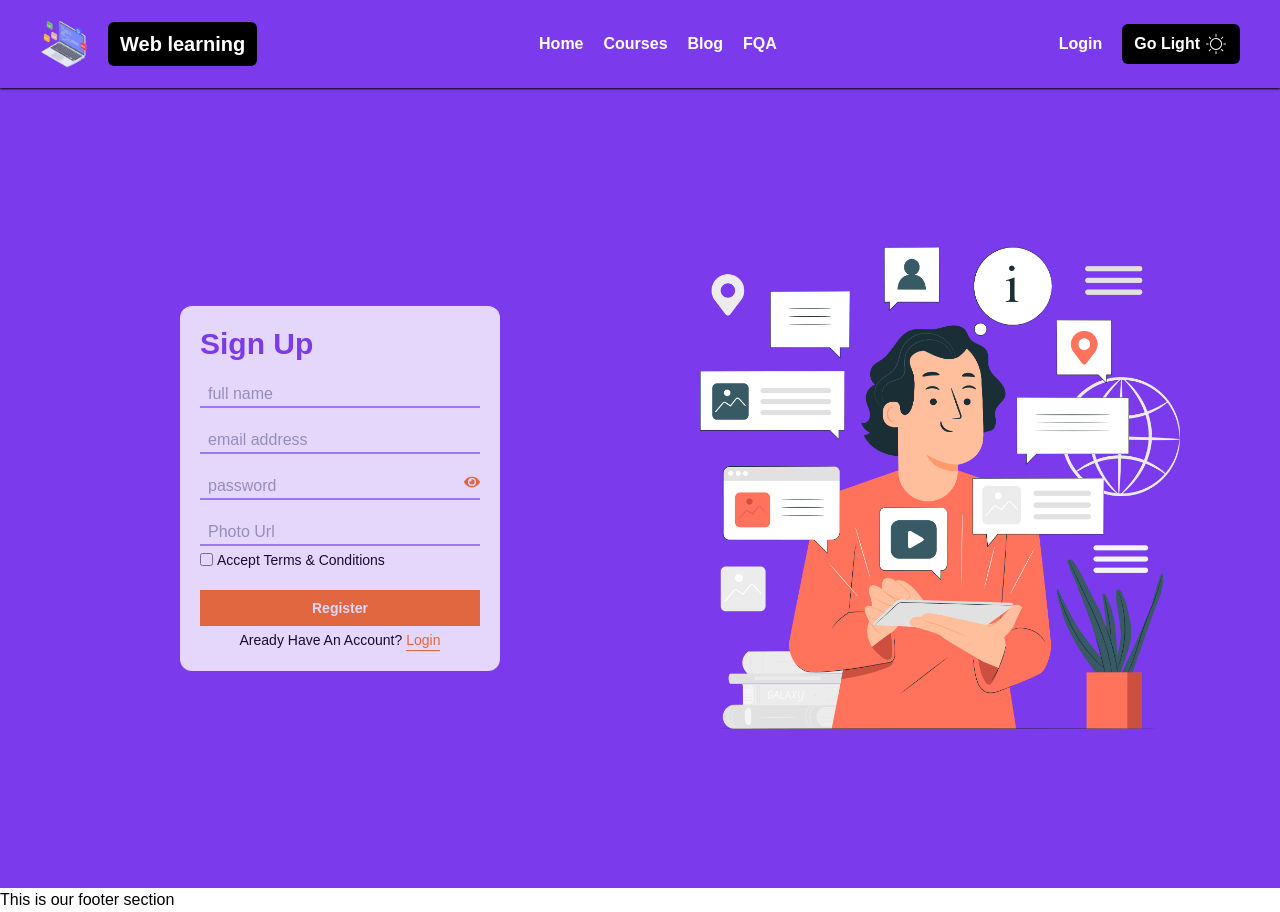
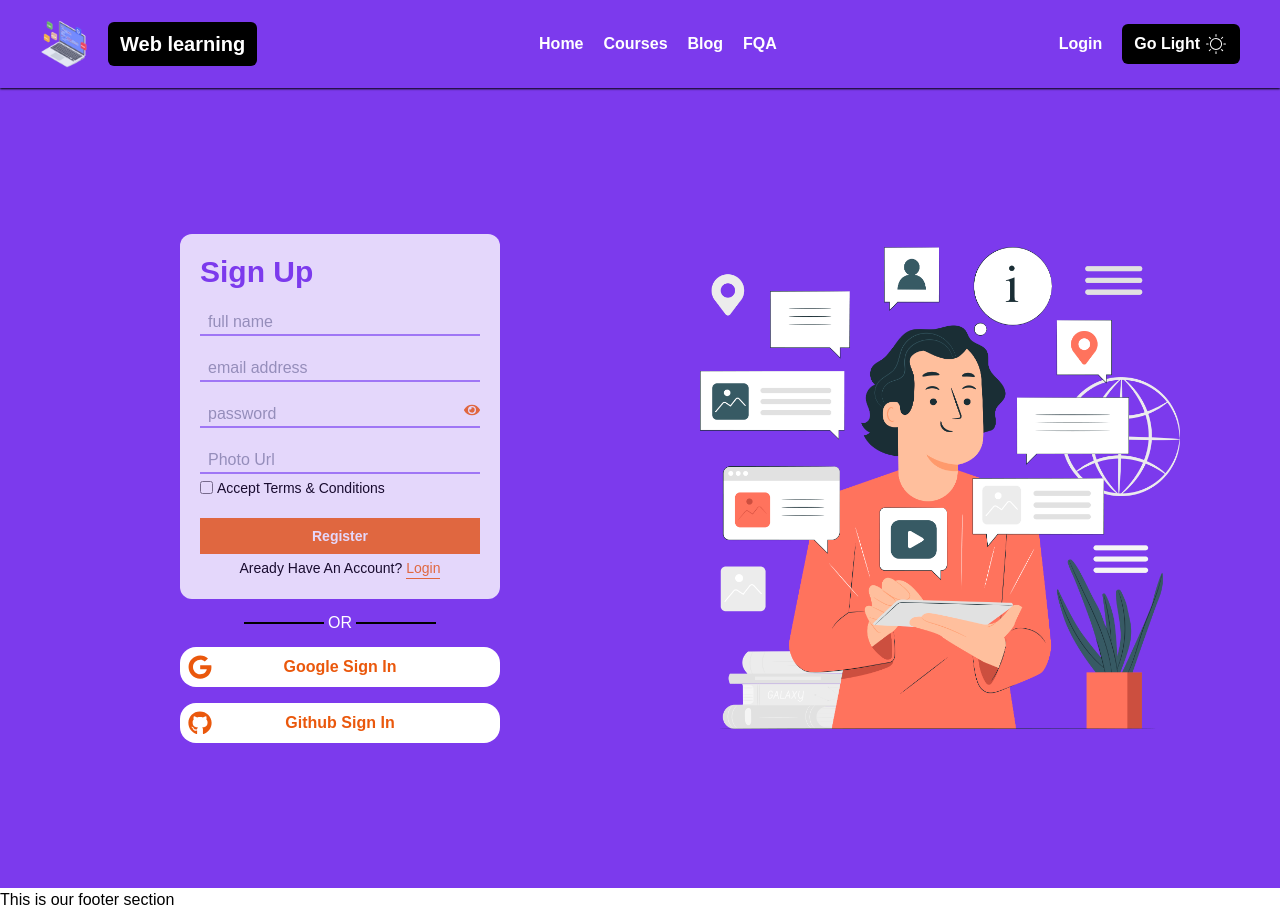
Before and after one commit to mostafizurRahaman/Web-Learning-, a React (Create React App) app: page /register in a window 1280 px wide. Built offline with nearby package versions, Linux system fonts and the light colour scheme; no server answers.

Commit message:
404 error page design

```diff
--- /dev/null
+++ b/src/Pages/Error/Error.js
@@ -0,0 +1,22 @@
+import React from 'react';
+import { Link } from 'react-router-dom';
+import error from '../../Assets/img/error.png'
+const Error = () => {
+   return (
+      <div  className='flex items-center w-full py-5 px-4 md:px-10 bg-violet-600 dark:bg-gray-800 flex-col-reverse md:flex-row justify-between h-auto gap-7 md:gap-0 md:h-screen '>
+      <div className='w-full sm:w-5/6 text-center md:text-start md:w-1/2 text-black'>
+           <h3 className='text-white font-semibold capitalize text-2xl md:text-3xl'>Ohhhhh NO. </h3>
+           <h3 className='text-white  bg-red-600 px-2 py-2 font-bold text-4xl md:text-7xl mt-3 my-5 text-center dark:bg-red-800'>404 Error!!! </h3>
+           <p className='text-white font-medium capitalize text-base md:pr-8'>Your are in wrong route</p>
+           <Link to='/home'>
+           <button className='text-white bg-black font-bold capitalize mt-5 w-40 hover:w-44 py-2 hover:px-5 duration-1000 transition-all  dark:text-black dark:bg-white rounded-md '>back to home </button>
+           </Link>
+      </div>
+      <div className=' sm:w-5/6 md:w-1/2 '>
+           <img src={error} alt="" className='w-4/5 mx-auto'/>
+      </div>
+  </div>
+   );
+};
+
+export default Error;
--- a/src/Pages/Login/Login.js
+++ b/src/Pages/Login/Login.js
@@ -7,7 +7,7 @@ import loginImage from "../../Assets/img/login.png";
 import { AuthContext } from "./../../AuthProvider/AuthProvider";
 const Login = () => {
    const [show, setShow] = useState(true);
-   const { LogIn, setUser, setLoading, GoogleSignIn, GithubSignIn } = useContext(AuthContext);
+   const { LogIn, setUser, setLoading, GoogleSignIn, GithubSignIn, verifyEmail } = useContext(AuthContext);
    const location = useLocation();
    const navigate = useNavigate();
    const from = location.state?.from?.pathname || "/";
@@ -114,6 +114,25 @@ const Login = () => {
       .then(res => {
          const user = res.user;
          console.log(user);
+         if(!user?.emailVerified){
+            Swal.fire({
+               position: "center-center",
+               icon: "warning",
+               title: 'Verify now',
+               text: "Please check inbox or spam and verify your email. then login again with github",
+               confirmButtonText: "ok",
+            });
+             verifyEmail();
+          }else{
+            Swal.fire({
+               position: "center-center",
+               icon: "success",
+               title: "Successfully  login",
+               confirmButtonText: "ok",
+            });
+            setUser(user);
+            navigate(from, {replace: true});
+          }
       })
       .catch(err => {
          setError({...error, general: err.message })
--- a/src/Pages/Register/Register.js
+++ b/src/Pages/Register/Register.js
@@ -1,15 +1,16 @@
 import React from 'react';
 import { useContext, useState } from 'react';
-import { Link } from 'react-router-dom';
+import { Link, useNavigate } from 'react-router-dom';
 import registerBg from '../../Assets/img/register.png'
 import { AuthContext } from './../../AuthProvider/AuthProvider';
 import { toast } from 'react-hot-toast';
 import Swal from 'sweetalert2'
-import { FaEye, FaEyeSlash } from 'react-icons/fa';
+import { FaEye, FaEyeSlash, FaGithub, FaGoogle } from 'react-icons/fa';
 const Register = () => {
    const [show ,setShow] = useState(false);
    const [isChecked , setIsChecked] = useState(false);
-   const {createUser, updateInfo, verifyEmail} = useContext(AuthContext);
+   const {createUser, updateInfo, verifyEmail, GoogleSignIn, GithubSignIn ,setUser} = useContext(AuthContext);
+   const navigate = useNavigate();
    const [userInfo, setUserInfo] = useState({
       email: '',
       name: '',
@@ -89,12 +90,13 @@ const Register = () => {
          handleVerification();
          Swal.fire({
             position: 'center-center',
-            icon: 'success',
+            icon: 'warning',
             title: 'Congratulations !!! for create  an account. ',
             text: 'Please verify your email address.',
             confirmButtonText: 'ok',
           })
           e.target.reset();
+
       })
       .catch(err => {
          console.log(err);
@@ -111,9 +113,58 @@ const Register = () => {
       .then(() => {})
       .catch(err =>console.log(err))
    }
+
+
+   const handleGoogleSignIn = () => {
+      GoogleSignIn()
+         .then((res) => {
+            const user = res.user;
+            // setUser(user);
+            console.log(user);
+            Swal.fire({
+               position: "center-center",
+               icon: "success",
+               title: "successfull ",
+               confirmButtonText: "ok",
+            });
+         })
+         .catch((err) => {
+            setError({ ...error, general: err.message });
+         });
+   };
+
+
+   const handleGithubSignIn = () => {
+      GithubSignIn()
+      .then(res => {
+         const user = res.user;
+          if(!user?.emailVerified){
+            Swal.fire({
+               position: "center-center",
+               icon: "warning",
+               title: 'Verify now',
+               text: "Please check inbox or spam and verify your email. then login again with github",
+               confirmButtonText: "ok",
+            });
+             verifyEmail();
+          }else{
+            Swal.fire({
+               position: "center-center",
+               icon: "success",
+               title: "Successfully  login",
+               confirmButtonText: "ok",
+            });
+            setUser(user);
+            navigate('/');
+          }
+      })
+      .catch(err => {
+         setError({...error, general: err.message })
+      })
+   }
    return (
       <div  className='flex items-center w-full py-5 px-4 md:px-10 bg-violet-600 dark:bg-gray-800 flex-col-reverse md:flex-row justify-between h-auto gap-7 md:gap-0 md:h-screen  '>
-      <div className='w-full md:w-1/2  flex items-center justify-center'>
+      <div className='w-full md:w-1/2  flex flex-col  items-center justify-center'>
          <form className='w-80 p-5 flex flex-col gap-5 bg-white h-auto rounded-xl opacity-80 dark:bg-black'  onSubmit={handleSubmit}>
             <div>
                <h2 className='text-3xl font-bold dark:text-white  text-violet-600'>Sign Up </h2>
@@ -155,6 +206,27 @@ const Register = () => {
                error.general && <p className='text-red-500'>{error.general}</p>
             }
          </form>
+         <div className="flex items-center gap-1  my-3">
+                  <div
+                     className="bg-black dark:bg-white w-20"
+                     style={{ height: "2px" }}
+                  ></div>
+                  <p className="text-white">OR</p>
+                  <div
+                     className="bg-black  dark:bg-white w-20"
+                     style={{ height: "2px" }}
+                  ></div>
+         </div>
+         <div className="w-80">
+                  <button className="relative  w-full px-2 py-2 bg-white dark:bg-dark font-bold text-orange-600 rounded-2xl" onClick={handleGoogleSignIn}>
+                     <FaGoogle className="absolute top-2 left-2 text-2xl"></FaGoogle>{" "}
+                     Google Sign In
+                  </button>
+                  <button className="mt-4 relative  w-full px-2 py-2 bg-white dark:bg-dark font-bold text-orange-600 rounded-2xl" onClick={handleGithubSignIn}>
+                     <FaGithub className="absolute top-2 left-2 text-2xl"></FaGithub>{" "}
+                     Github Sign In
+                  </button>
+         </div>
       </div>
 
       <div className=' sm:w-5/6 md:w-1/2 '>
```
Also changed, not shown: src/Routes/Routes/Routes.js (+6 -1 lines), src/Assets/img/error.png (added).
